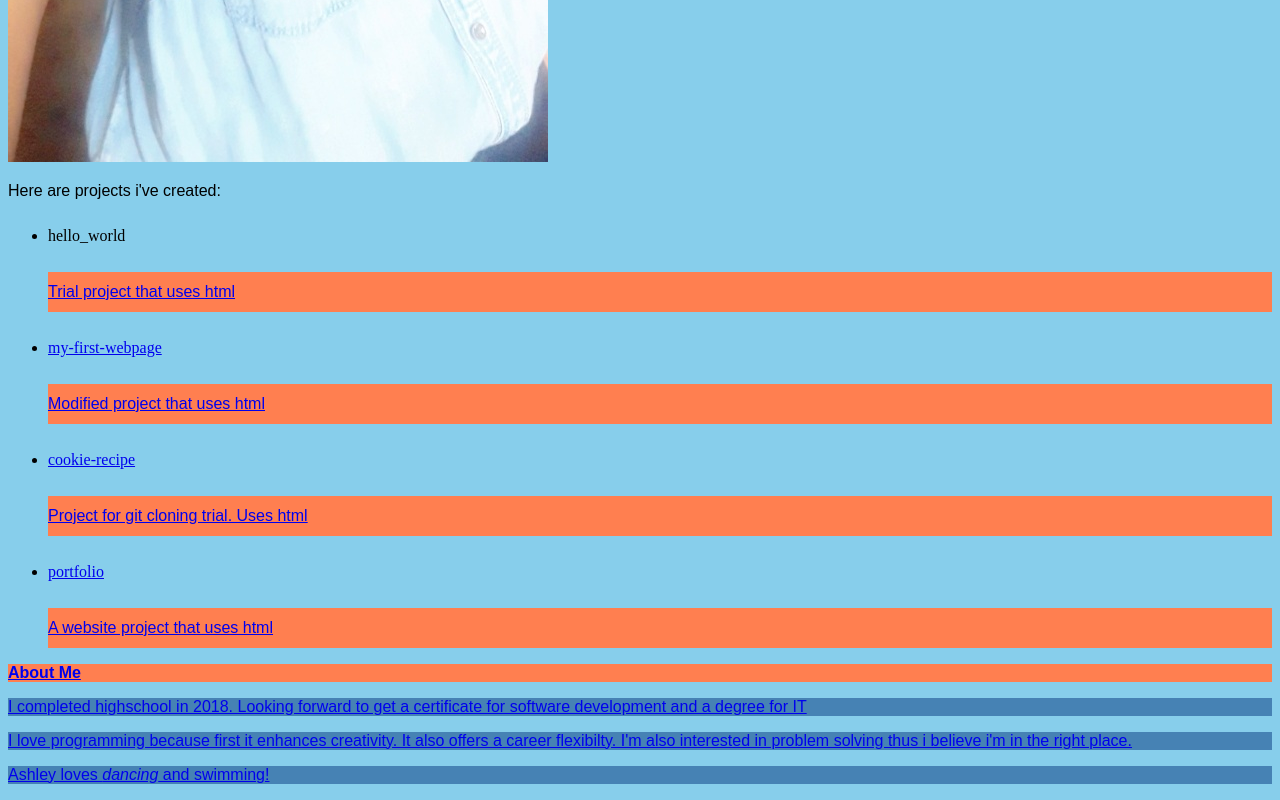
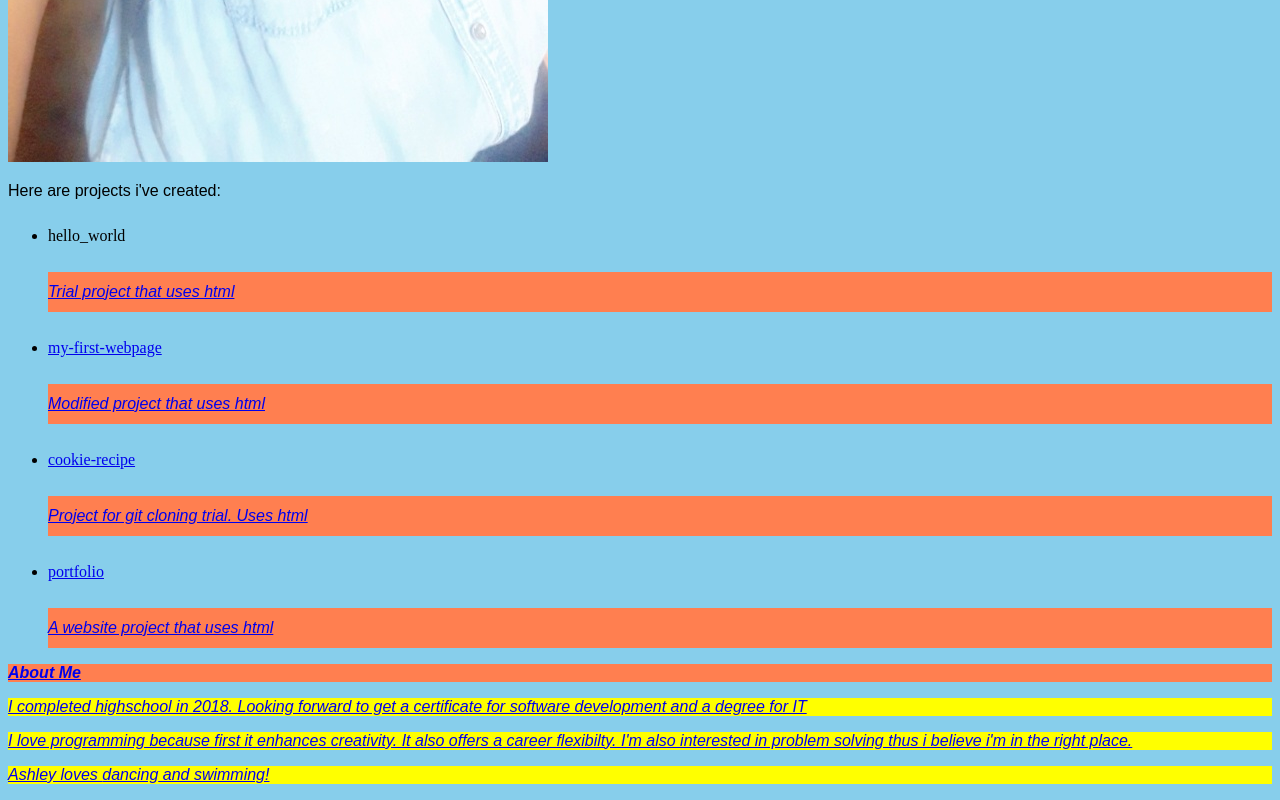
Before and after one commit to NinahMo/portfolio, a plain HTML site: page portfolio.html in a window 1280 px wide. Shown: the part 959-1759 px from the top of the page. Drawn offline with Linux system fonts and the light colour scheme.

Commit message:
Add cascading style to the page

```diff
--- a/css/styles.css
+++ b/css/styles.css
@@ -37,7 +37,9 @@ body {
 }
 .projects p {
   background-color: coral;
+  font-style: oblique;
 }
 .me p {
-  background-color: steelblue;
+  background-color: yellow;
+  font-style: oblique;
 }
```
